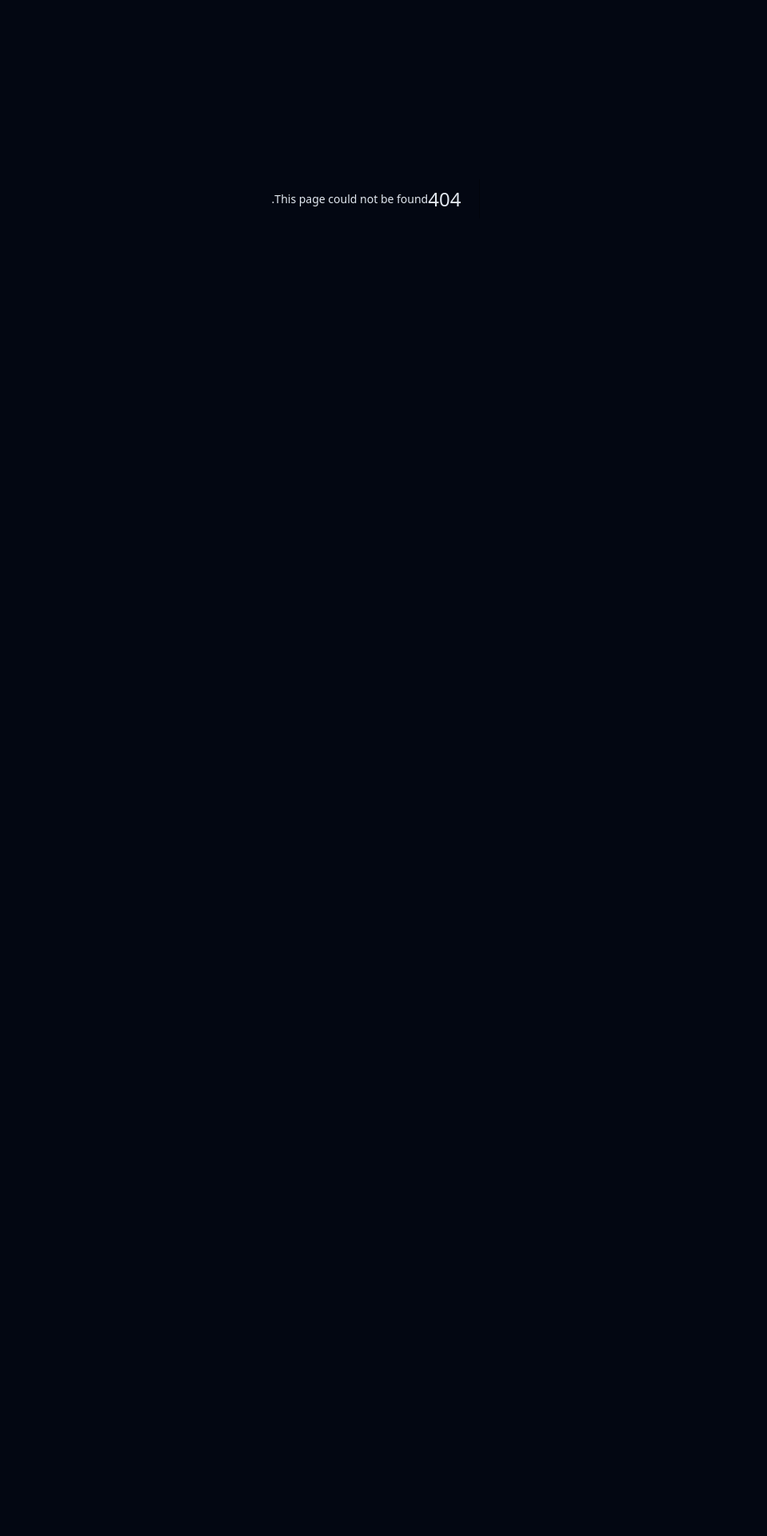
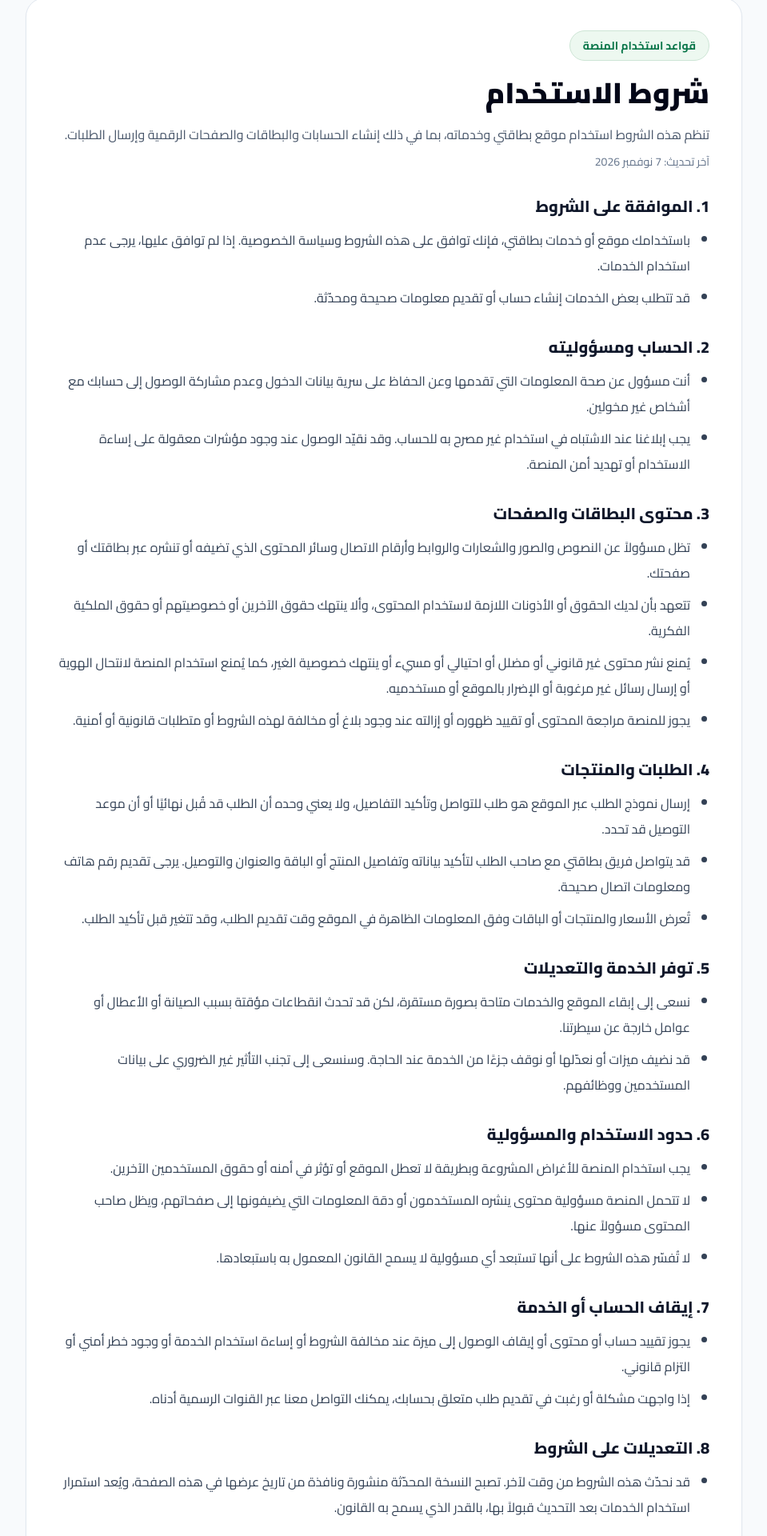
Before and after one commit to tt246076-star/smart-digital-platform, a Next.js app: page /terms-of-use in a window 1280 px wide. Before the commit this address had no page. Shown: the part 152-2072 px from the top of the page at 80% size, without its empty margins (160-1119 px from the left). Before the commit the page ends 800 px from the top, so only its background shows below. Built offline with nearby package versions, Linux system fonts and the light colour scheme; no server answers.

Commit message:
feat: add Arabic terms of use page

```diff
--- /dev/null
+++ b/app/terms-of-use/page.tsx
@@ -0,0 +1,113 @@
+import type { Metadata } from "next";
+import Header from "@/components/Header";
+import Footer from "@/components/Footer";
+import { SITE } from "@/lib/site";
+
+export const metadata: Metadata = {
+  title: "شروط الاستخدام",
+  description: "الشروط والقواعد الأساسية لاستخدام منصة بطاقتي وخدماتها.",
+  alternates: { canonical: "/terms-of-use" },
+  openGraph: {
+    type: "website",
+    locale: "ar_DZ",
+    title: "شروط الاستخدام | بطاقتي",
+    description: "القواعد المنظمة لاستخدام منصة بطاقتي والبطاقات والطلبات.",
+    url: "/terms-of-use",
+    siteName: SITE.name,
+  },
+};
+
+const sections = [
+  {
+    title: "1. الموافقة على الشروط",
+    body: [
+      "باستخدامك موقع أو خدمات بطاقتي، فإنك توافق على هذه الشروط وسياسة الخصوصية. إذا لم توافق عليها، يرجى عدم استخدام الخدمات.",
+      "قد تتطلب بعض الخدمات إنشاء حساب أو تقديم معلومات صحيحة ومحدّثة.",
+    ],
+  },
+  {
+    title: "2. الحساب ومسؤوليته",
+    body: [
+      "أنت مسؤول عن صحة المعلومات التي تقدمها وعن الحفاظ على سرية بيانات الدخول وعدم مشاركة الوصول إلى حسابك مع أشخاص غير مخولين.",
+      "يجب إبلاغنا عند الاشتباه في استخدام غير مصرح به للحساب. وقد نقيّد الوصول عند وجود مؤشرات معقولة على إساءة الاستخدام أو تهديد أمن المنصة.",
+    ],
+  },
+  {
+    title: "3. محتوى البطاقات والصفحات",
+    body: [
+      "تظل مسؤولاً عن النصوص والصور والشعارات والروابط وأرقام الاتصال وسائر المحتوى الذي تضيفه أو تنشره عبر بطاقتك أو صفحتك.",
+      "تتعهد بأن لديك الحقوق أو الأذونات اللازمة لاستخدام المحتوى، وألا ينتهك حقوق الآخرين أو خصوصيتهم أو حقوق الملكية الفكرية.",
+      "يُمنع نشر محتوى غير قانوني أو مضلل أو احتيالي أو مسيء أو ينتهك خصوصية الغير، كما يُمنع استخدام المنصة لانتحال الهوية أو إرسال رسائل غير مرغوبة أو الإضرار بالموقع أو مستخدميه.",
+      "يجوز للمنصة مراجعة المحتوى أو تقييد ظهوره أو إزالته عند وجود بلاغ أو مخالفة لهذه الشروط أو متطلبات قانونية أو أمنية.",
+    ],
+  },
+  {
+    title: "4. الطلبات والمنتجات",
+    body: [
+      "إرسال نموذج الطلب عبر الموقع هو طلب للتواصل وتأكيد التفاصيل، ولا يعني وحده أن الطلب قد قُبل نهائيًا أو أن موعد التوصيل قد تحدد.",
+      "قد يتواصل فريق بطاقتي مع صاحب الطلب لتأكيد بياناته وتفاصيل المنتج أو الباقة والعنوان والتوصيل. يرجى تقديم رقم هاتف ومعلومات اتصال صحيحة.",
+      "تُعرض الأسعار والمنتجات أو الباقات وفق المعلومات الظاهرة في الموقع وقت تقديم الطلب، وقد تتغير قبل تأكيد الطلب.",
+    ],
+  },
+  {
+    title: "5. توفر الخدمة والتعديلات",
+    body: [
+      "نسعى إلى إبقاء الموقع والخدمات متاحة بصورة مستقرة، لكن قد تحدث انقطاعات مؤقتة بسبب الصيانة أو الأعطال أو عوامل خارجة عن سيطرتنا.",
+      "قد نضيف ميزات أو نعدّلها أو نوقف جزءًا من الخدمة عند الحاجة. وسنسعى إلى تجنب التأثير غير الضروري على بيانات المستخدمين ووظائفهم.",
+    ],
+  },
+  {
+    title: "6. حدود الاستخدام والمسؤولية",
+    body: [
+      "يجب استخدام المنصة للأغراض المشروعة وبطريقة لا تعطل الموقع أو تؤثر في أمنه أو حقوق المستخدمين الآخرين.",
+      "لا تتحمل المنصة مسؤولية محتوى ينشره المستخدمون أو دقة المعلومات التي يضيفونها إلى صفحاتهم، ويظل صاحب المحتوى مسؤولاً عنها.",
+      "لا تُفسّر هذه الشروط على أنها تستبعد أي مسؤولية لا يسمح القانون المعمول به باستبعادها.",
+    ],
+  },
+  {
+    title: "7. إيقاف الحساب أو الخدمة",
+    body: [
+      "يجوز تقييد حساب أو محتوى أو إيقاف الوصول إلى ميزة عند مخالفة الشروط أو إساءة استخدام الخدمة أو وجود خطر أمني أو التزام قانوني.",
+      "إذا واجهت مشكلة أو رغبت في تقديم طلب متعلق بحسابك، يمكنك التواصل معنا عبر القنوات الرسمية أدناه.",
+    ],
+  },
+  {
+    title: "8. التعديلات على الشروط",
+    body: [
+      "قد نحدّث هذه الشروط من وقت لآخر. تصبح النسخة المحدّثة منشورة ونافذة من تاريخ عرضها في هذه الصفحة، ويُعد استمرار استخدام الخدمات بعد التحديث قبولاً بها، بالقدر الذي يسمح به القانون.",
+    ],
+  },
+];
+
+export default function TermsOfUsePage() {
+  return (
+    <>
+      <Header />
+      <main dir="rtl" className="min-h-[70vh] bg-slate-50 px-4 py-12 sm:py-16">
+        <article className="mx-auto max-w-4xl rounded-3xl border border-slate-200 bg-white p-6 shadow-sm sm:p-10">
+          <span className="inline-flex rounded-full border border-blue-200 bg-blue-50 px-4 py-2 text-sm font-bold text-blue-800">قواعد استخدام المنصة</span>
+          <h1 className="mt-5 text-3xl font-black text-slate-950 sm:text-4xl">شروط الاستخدام</h1>
+          <p className="mt-4 leading-8 text-slate-600">تنظم هذه الشروط استخدام موقع {SITE.name} وخدماته، بما في ذلك إنشاء الحسابات والبطاقات والصفحات الرقمية وإرسال الطلبات.</p>
+          <p className="mt-2 text-sm text-slate-500">آخر تحديث: 7 نوفمبر 2026</p>
+          <div className="mt-8 space-y-8">
+            {sections.map((section) => (
+              <section key={section.title}>
+                <h2 className="text-xl font-extrabold text-slate-900">{section.title}</h2>
+                <ul className="mt-3 list-disc space-y-2 pr-6 leading-8 text-slate-700">
+                  {section.body.map((item) => <li key={item}>{item}</li>)}
+                </ul>
+              </section>
+            ))}
+          </div>
+          <section className="mt-9 rounded-2xl bg-slate-50 p-5">
+            <h2 className="text-lg font-extrabold text-slate-900">الجهة المشغّلة والتواصل</h2>
+            <p className="mt-2 leading-8 text-slate-700">الجهة المشغّلة: {SITE.name}</p>
+            <p className="leading-8 text-slate-700">البريد الإلكتروني: <a className="font-bold text-blue-700" href={`mailto:${SITE.email}`}>{SITE.email}</a></p>
+            <p className="leading-8 text-slate-700">الهاتف: <a className="font-bold text-blue-700" href={`tel:${SITE.phone}`} dir="ltr">{SITE.phone}</a></p>
+          </section>
+        </article>
+      </main>
+      <Footer />
+    </>
+  );
+}
```
